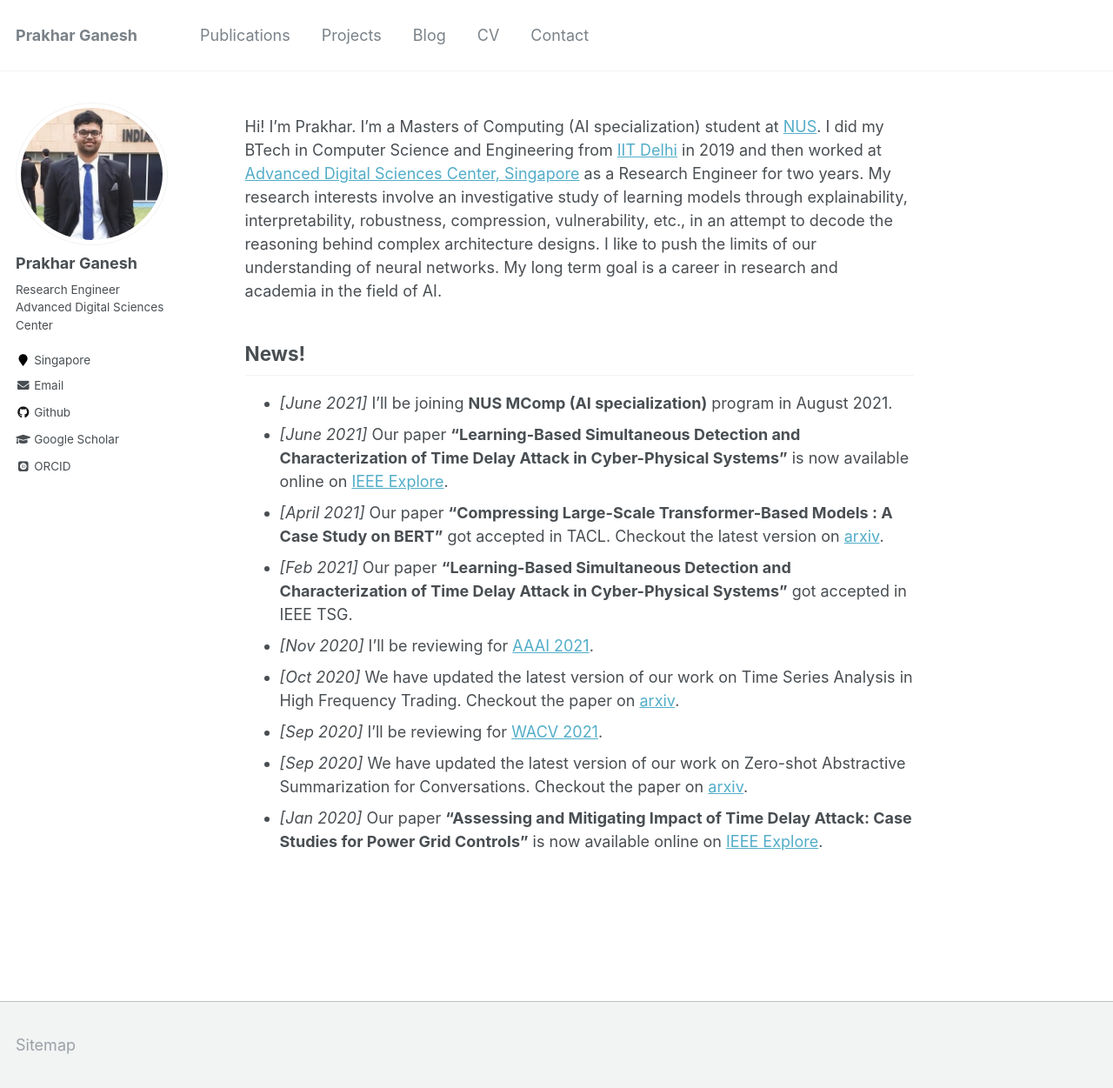
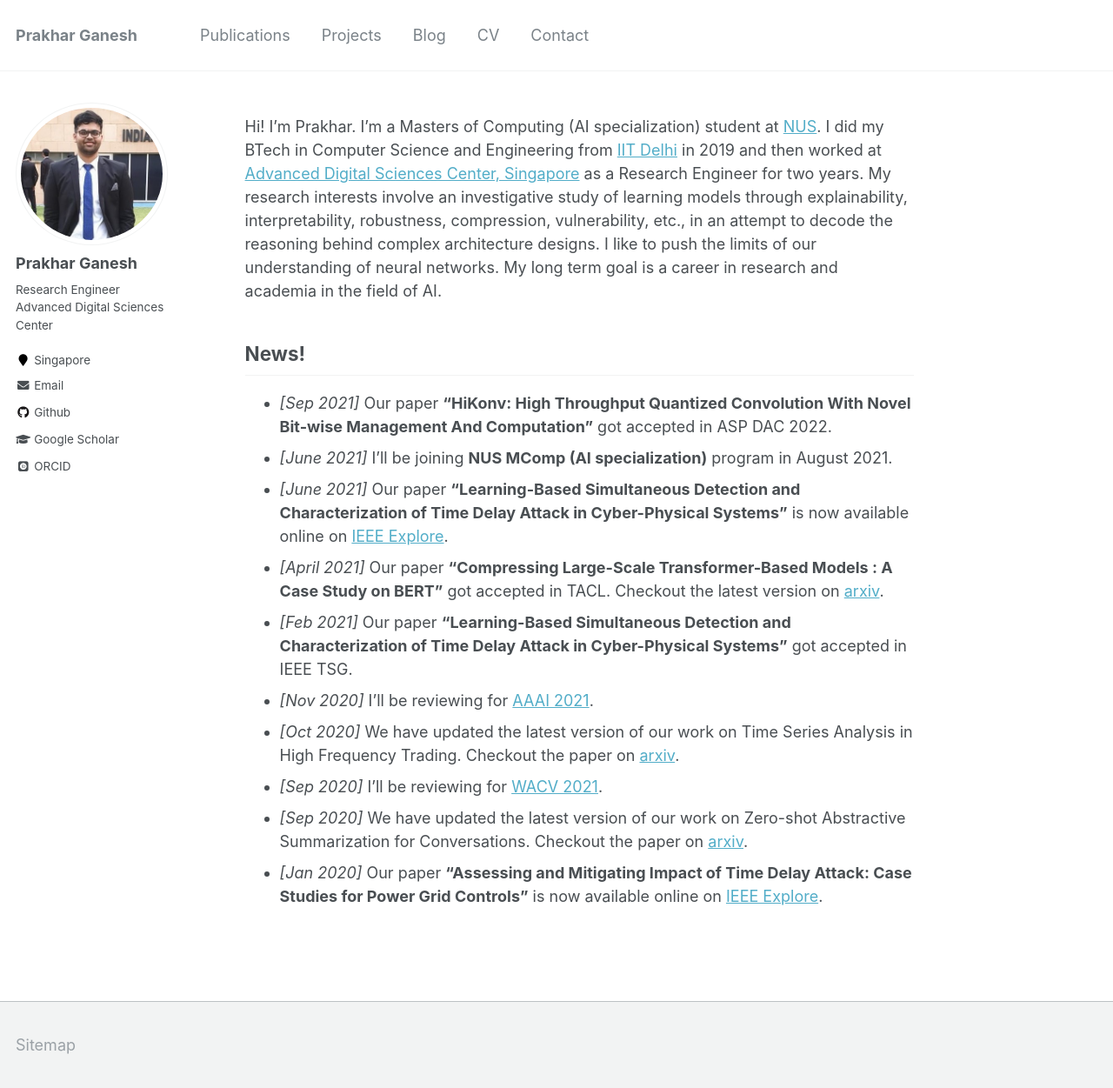
Before and after one commit to prakharg24/prakharg24.github.io, a Jekyll site: the page built from _pages/about.md, in a window 1280 px wide and 1251 px high. Shown: the whole window at 87% size. Built offline with Jekyll 4.4.1, drawn with Linux system fonts in a browser that asks for light colours; some web fonts are replaced.

Commit message:
Update about.md

```diff
--- a/_pages/about.md
+++ b/_pages/about.md
@@ -12,6 +12,7 @@
 
 News!
 ------
+* _[Sep 2021]_ Our paper **"HiKonv: High Throughput Quantized Convolution With Novel Bit-wise Management And Computation"** got accepted in ASP DAC 2022.
 * _[June 2021]_ I'll be joining **NUS MComp (AI specialization)** program in August 2021.
 * _[June 2021]_ Our paper **"Learning-Based Simultaneous Detection and Characterization of Time Delay Attack in Cyber-Physical Systems"** is now available online on [IEEE Explore](https://ieeexplore.ieee.org/document/9352977).
 * _[April 2021]_ Our paper **"Compressing Large-Scale Transformer-Based Models : A Case Study on BERT"** got accepted in TACL. Checkout the latest version on [arxiv](https://arxiv.org/abs/2002.11985).
```
